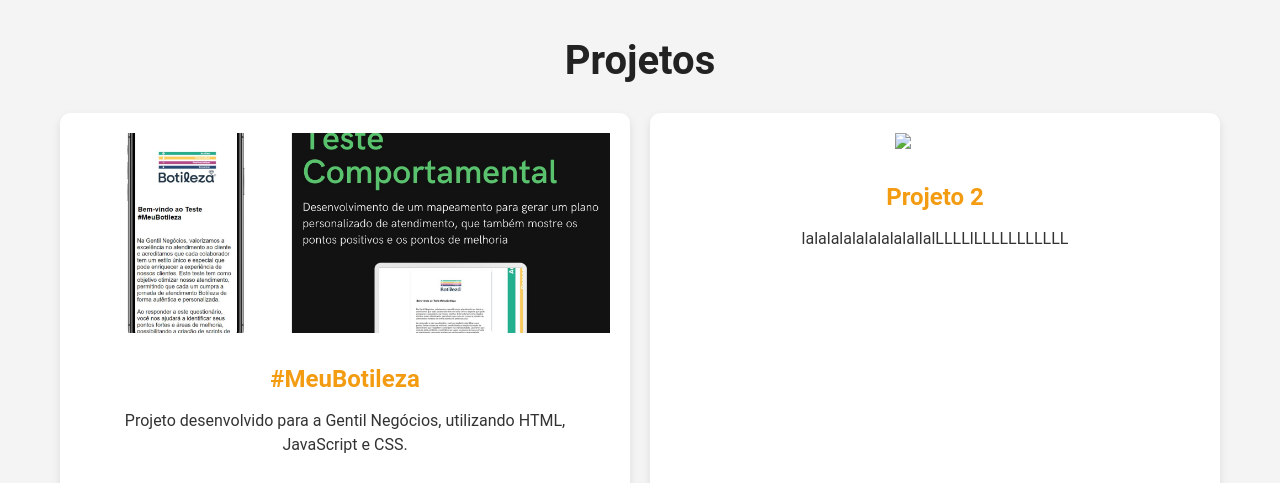
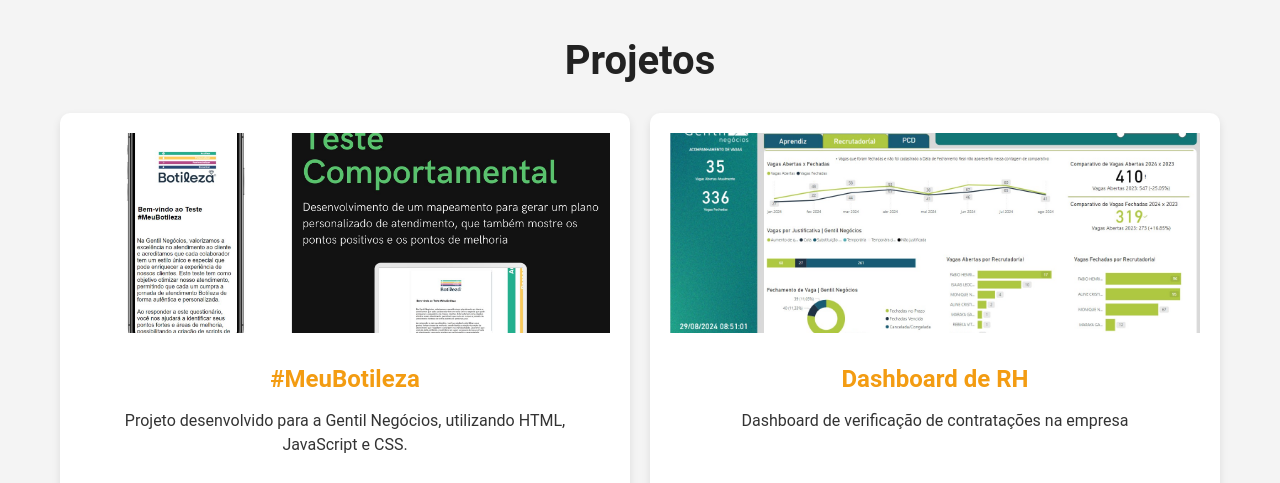
Before and after one commit to Juniorsann/jrzone, a plain HTML site: page index.html in a window 1280 px wide. Shown: the part 2080-2563 px from the top of the page. Drawn offline with Linux system fonts and the light colour scheme.

Commit message:
Update index.html

```diff
--- a/index.html
+++ b/index.html
@@ -134,10 +134,10 @@
                     </div>
                 </div>
                 <div class="project-item">
-                    <img src="caminho/para/imagem2.jpg" alt="Projeto 2">
+                    <img src="dash.jpg" alt="Projeto 2">
                     <div class="project-info">
-                        <h3>Projeto 2</h3>
-                        <p>lalalalalalalalalallalLLLLlLLLLLLLLLLL</p>
+                        <h3>Dashboard de RH</h3>
+                        <p>Dashboard de verificação de contratações na empresa</p>
                     </div>
                 </div>
                 <div class="project-item">
```
